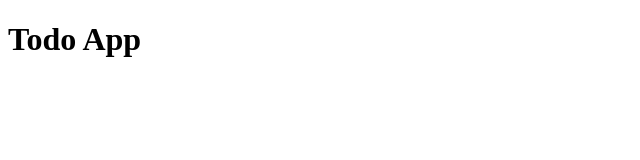
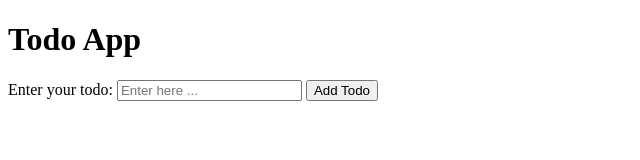
Before and after one commit to YQWOH/todo-app, a plain HTML site: page index.html in a window 1280 px wide. Shown: the whole page, without its empty margins (0-640 px from the left). Drawn offline with Linux system fonts and the light colour scheme.

Commit message:
feat:created a new todo form

```diff
--- a/index.html
+++ b/index.html
@@ -8,5 +8,11 @@
 </head>
 <body>
     <h1>Todo App</h1>
+
+    <form>
+        <label for="todoInput">Enter your todo:</label>
+        <input type="text" placeholder="Enter here ..." >
+        <button>Add Todo</button>
+    </form>
 </body>
 </html>
```
